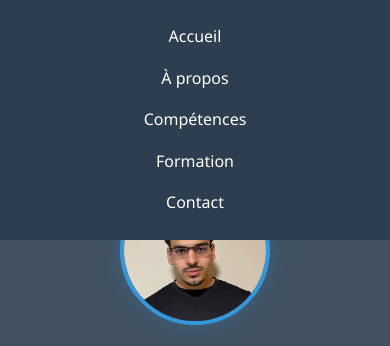
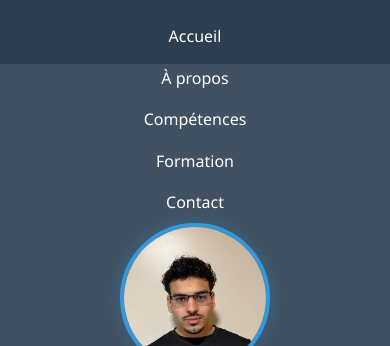
Before and after one commit to chaabaneInfo/PorteFolio, a website built with Vite: page index.html in a window 390 px wide. Shown: the top 346 px of the page. Built offline with nearby package versions, Linux system fonts and the light colour scheme.

Commit message:
Update styles.css

```diff
--- a/styles.css
+++ b/styles.css
@@ -19,6 +19,7 @@ header {
     width: 100%;
     top: 0;
     z-index: 1000;
+    height: 4rem;
 }
 
 nav ul {
@@ -52,6 +53,7 @@ nav ul li a:hover {
     text-align: center;
     color: white;
     padding: 0 1rem;
+    padding-top: 5rem;
 }
 
 .hero-content {
@@ -304,4 +306,8 @@ footer {
     .competences-grid {
         grid-template-columns: 1fr;
     }
+
+     .hero {
+        padding-top: 6rem;
+    }
 }
```
